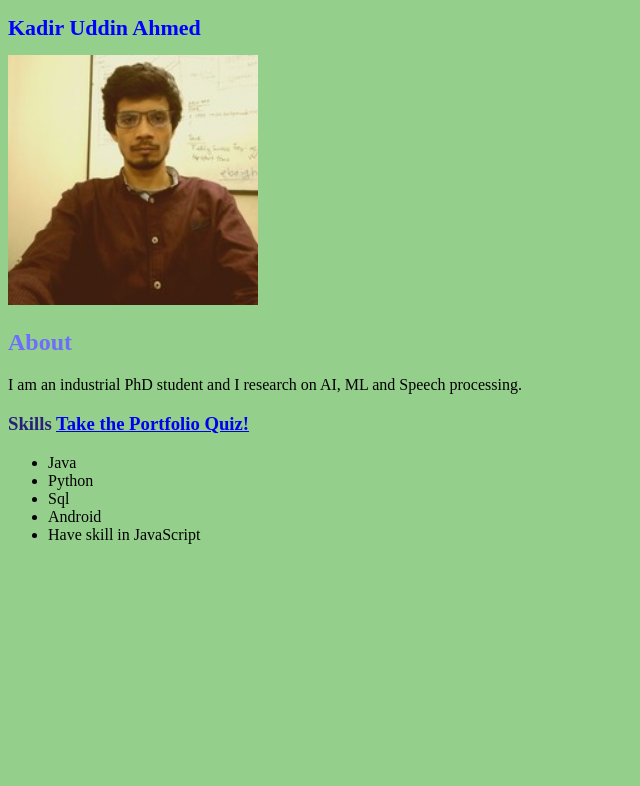
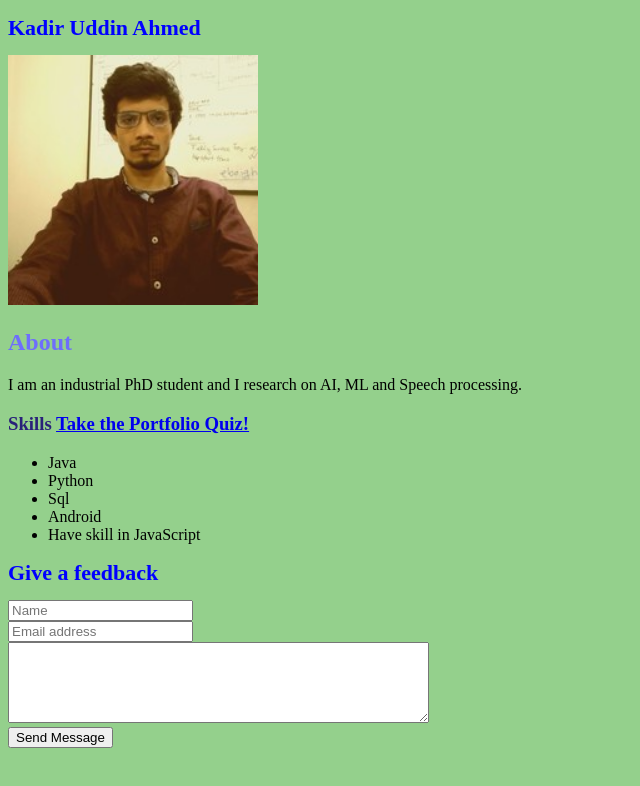
Before and after one commit to KadirAhmed/kadirahmed, a plain HTML site: page index.html in a window 1280 px wide. Shown: the whole page, without its empty margins (0-640 px from the left). Drawn offline with Linux system fonts and the light colour scheme.

Commit message:
Update index.html

```diff
--- a/index.html
+++ b/index.html
@@ -39,6 +39,16 @@
 
 <script src="quiz.js">
 </script>
+
+<h1>Give a feedback</h1>
+<form action="https://formspree.io/f/mwpoqjnr" method="post">
+    <input type="text" name="Name" placeholder="Name" autocomplete="off" required>
+    <br>
+    <input type="email" name="email" placeholder="Email address" autocomplete="off" required>
+    <br>
+    <textarea rows="5" cols="50" name="message" placeholder="Write message" autocomplete="off" required> </textarea>
+    <br>
+    <button type="submit">Send Message</button>
+</form>
 </body>
-
 </html>
```
